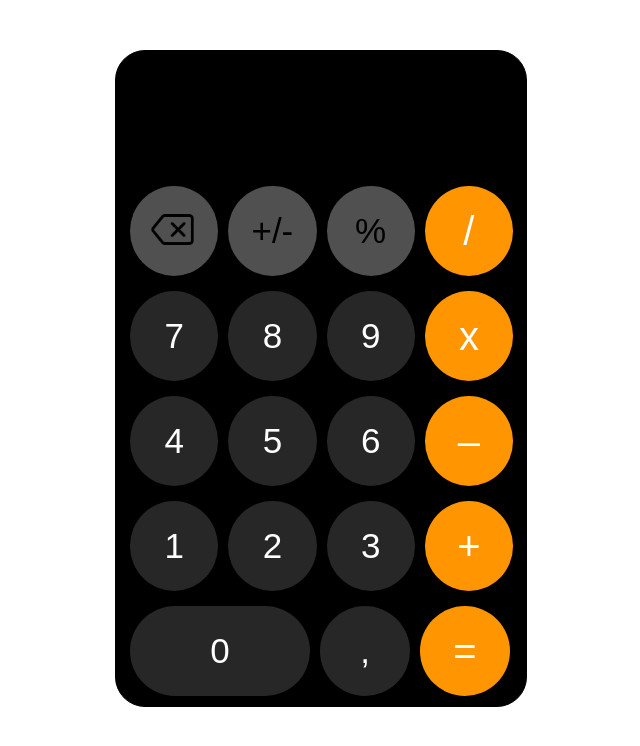
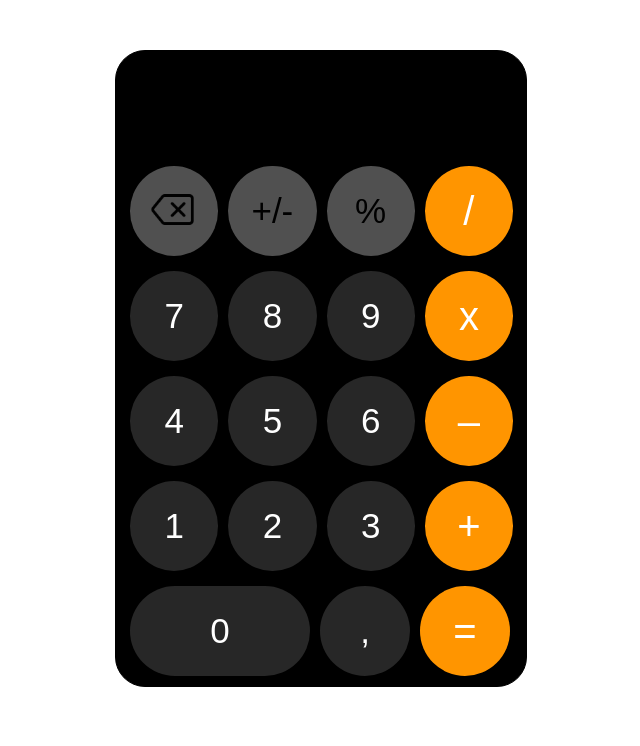
Before and after one commit to Zankooo/Calculator, a plain HTML site: page grid.html in a window 1280 px wide. Shown: the whole page, without its empty margins (319-959 px from the left). Drawn offline with Linux system fonts and the light colour scheme.

Commit message:
zdej bom mergal na development

```diff
--- a/display.js
+++ b/display.js
@@ -117,4 +117,4 @@ function pretvorba_x_v_zvezdico(racun){
 // ŠE NAREST:
 // MINUS PREDZNAK JE ZDEJ KR OBIČEN MINUS -> KAJ NAREST
 // DODAT ŠE TIST ZGORNJI DISPLAY KJER
-// PROCENT TI SAMO DELI Z 100
+// PROCENT TI SAMO DELI Z 100 ampak ga daš lahko tudi v racun
--- a/grid.html
+++ b/grid.html
@@ -56,9 +56,11 @@
             border-top-left-radius: 30px;
             overflow: hidden;
             content: "";
-            height: 120px;
-            padding-right: 25px;
+            height: 100px;
+            padding-right: 30px;
             padding-top: 15px;
+
+
         }
 
     </style>
@@ -70,6 +72,7 @@
 
 
         </div>
+
         <!--PRVA VRSTA-->
         <div id="vrsta">
             <button value="backspaceGumb" class="operator" id="gumbc" style="margin-right: 10px; border-radius: 50%; width: 90px; background-color: #505050; font-size: 35px;"><img src="icons/backspace.png" style="width: 45px; padding-right: 3px; padding-top: 5px;" data-value="backspace"></button>
```
